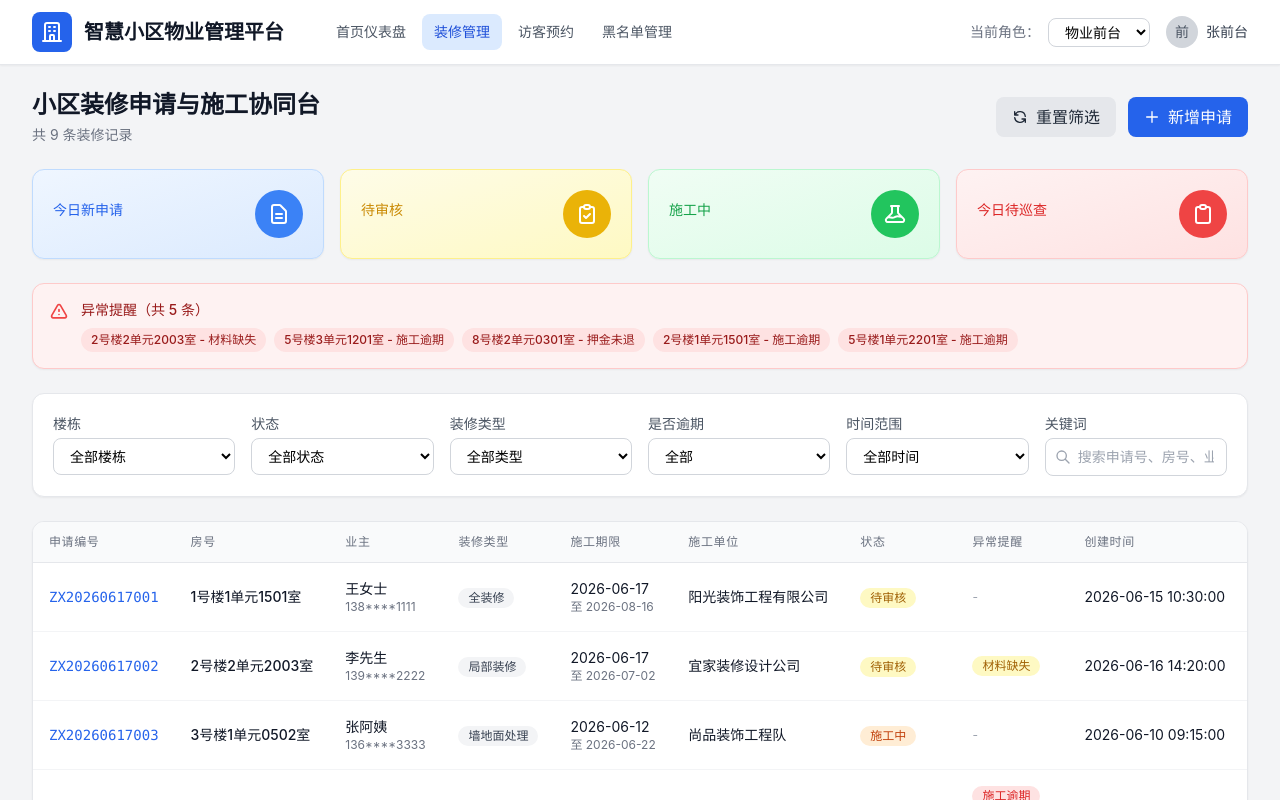
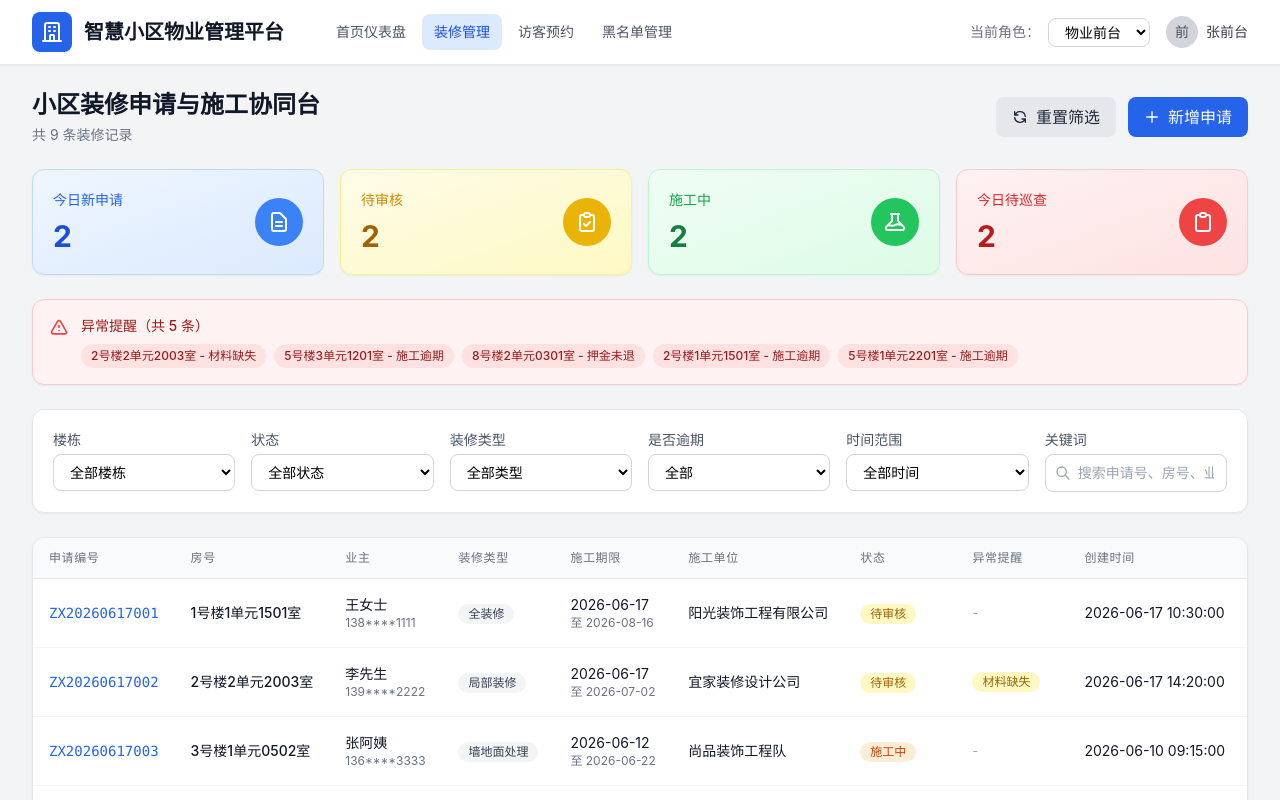
Before and after one commit to snoopyma0711-jpg/lwj-75, a Vue app: page /decoration in a window 1280 px wide. Shown: the top 800 px of the page. Built offline with nearby package versions, Linux system fonts and the light colour scheme.

Commit message:
.2930638506172601:d8505aa458cd25fb6d770e7c4bc8cfdb_6a37827fbeb410a36a0924ef.6a3799c7beb410a36a09276f.6a3799c72803eb4b26ebf31e:Trae CN.T(2026/6/21 15:59:03)

```diff
--- a/src/store/mockData.js
+++ b/src/store/mockData.js
@@ -1722,7 +1722,7 @@ const generateDecorationRecords = () => {
     decorationContent: '全屋装修，包括水电改造、墙面地面处理、吊顶、橱柜安装、门窗更换等',
     specialRequirements: '节假日不施工，工作日施工时间8:00-12:00,14:00-18:00',
     status: 'pending_audit',
-    createTime: today.subtract(2, 'day').format('YYYY-MM-DD') + ' 10:30:00',
+    createTime: today.format('YYYY-MM-DD') + ' 10:30:00',
     createOperator: '王女士（业主APP）',
     auditTime: null,
     auditOperator: null,
@@ -1771,7 +1771,7 @@ const generateDecorationRecords = () => {
     decorationContent: '卫生间改造，包括瓷砖更换、洁具更新、防水重做',
     specialRequirements: '',
     status: 'pending_audit',
-    createTime: today.subtract(1, 'day').format('YYYY-MM-DD') + ' 14:20:00',
+    createTime: today.format('YYYY-MM-DD') + ' 14:20:00',
     createOperator: '李先生（业主APP）',
     auditTime: null,
     auditOperator: null,
--- a/src/views/decoration/DecorationList.vue
+++ b/src/views/decoration/DecorationList.vue
@@ -30,7 +30,7 @@
         <div class="flex items-center justify-between">
           <div>
             <p class="text-sm text-blue-600 font-medium">今日新申请</p>
-            <p class="text-3xl font-bold text-blue-700 mt-2">{{ store.todayNewDecorations.length }}</p>
+            <p class="text-3xl font-bold text-blue-700 mt-2">{{ todayNewDecorations.length }}</p>
           </div>
           <div class="w-12 h-12 bg-blue-500 rounded-full flex items-center justify-center">
             <svg class="w-6 h-6 text-white" fill="none" stroke="currentColor" viewBox="0 0 24 24">
@@ -44,7 +44,7 @@
         <div class="flex items-center justify-between">
           <div>
             <p class="text-sm text-yellow-600 font-medium">待审核</p>
-            <p class="text-3xl font-bold text-yellow-700 mt-2">{{ store.pendingAuditDecorations.length }}</p>
+            <p class="text-3xl font-bold text-yellow-700 mt-2">{{ pendingAuditDecorations.length }}</p>
           </div>
           <div class="w-12 h-12 bg-yellow-500 rounded-full flex items-center justify-center">
             <svg class="w-6 h-6 text-white" fill="none" stroke="currentColor" viewBox="0 0 24 24">
@@ -58,7 +58,7 @@
         <div class="flex items-center justify-between">
           <div>
             <p class="text-sm text-green-600 font-medium">施工中</p>
-            <p class="text-3xl font-bold text-green-700 mt-2">{{ store.constructingDecorations.length }}</p>
+            <p class="text-3xl font-bold text-green-700 mt-2">{{ constructingDecorations.length }}</p>
           </div>
           <div class="w-12 h-12 bg-green-500 rounded-full flex items-center justify-center">
             <svg class="w-6 h-6 text-white" fill="none" stroke="currentColor" viewBox="0 0 24 24">
@@ -72,7 +72,7 @@
         <div class="flex items-center justify-between">
           <div>
             <p class="text-sm text-red-600 font-medium">今日待巡查</p>
-            <p class="text-3xl font-bold text-red-700 mt-2">{{ store.todayPendingInspections.length }}</p>
+            <p class="text-3xl font-bold text-red-700 mt-2">{{ todayPendingInspections.length }}</p>
           </div>
           <div class="w-12 h-12 bg-red-500 rounded-full flex items-center justify-center">
             <svg class="w-6 h-6 text-white" fill="none" stroke="currentColor" viewBox="0 0 24 24">
@@ -263,6 +263,8 @@ const router = useRouter()
 const showToast = inject('showToast')
 const store = useStore()
 
+const { todayNewDecorations, pendingAuditDecorations, constructingDecorations, todayPendingInspections } = store
+
 const filters = reactive({
   buildingId: '',
   status: '',
```
